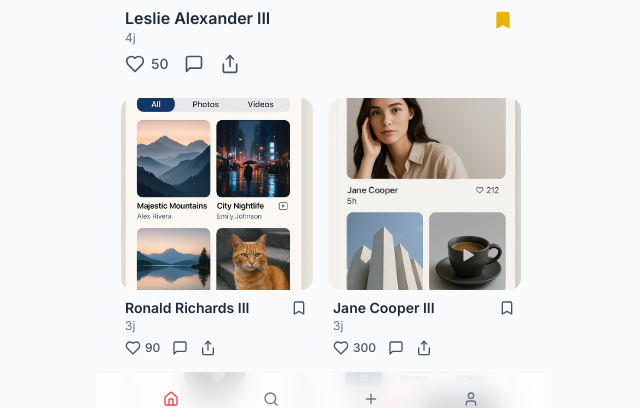
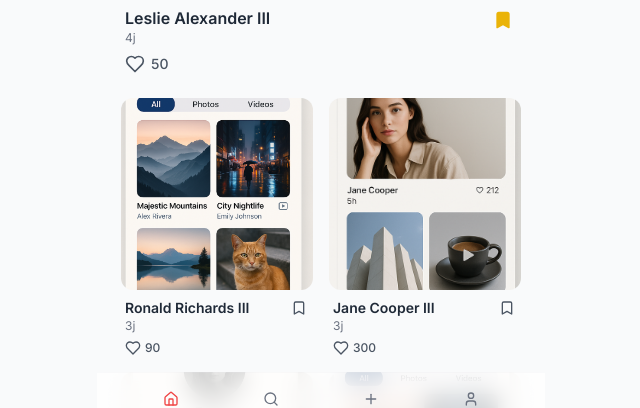
Before and after one commit to Satisfyguy/xdose-content-bloom, a React (Vite) app: page / in a window 1280 px wide. Shown: the part 375-783 px from the top of the page, without its empty margins (319-959 px from the left). Built offline with nearby package versions, Linux system fonts and the light colour scheme.

Commit message:
Remove messaging and sharing features
Removed messaging and sharing functionality from the application, as per the user's request for an adult video platform. This includes removing related UI elements and event handlers.

```diff
--- a/src/components/FeedPost.tsx
+++ b/src/components/FeedPost.tsx
@@ -1,6 +1,6 @@
 
 import React, { useState, useEffect } from 'react';
-import { Heart, MessageSquare, Share, Bookmark } from "lucide-react"; // Ajout de Bookmark
+import { Heart, Bookmark } from "lucide-react"; // Suppression de MessageSquare et Share
 
 // Interface Post mise à jour
 interface Post {
@@ -13,27 +13,23 @@ interface Post {
   caption: string;
   isSubscribed: boolean;
   isPremium: boolean;
-  isBookmarked: boolean; // Ajout de isBookmarked
+  isBookmarked: boolean;
 }
 
 interface FeedPostProps {
   post: Post;
   variant: 'large' | 'small';
   onPostClick: (post: Post) => void;
-  onToggleBookmark: (postId: number) => void; // Nouvelle prop pour gérer le favori
+  onToggleBookmark: (postId: number) => void;
 }
 
 const FeedPost = ({ post, variant, onPostClick, onToggleBookmark }: FeedPostProps) => {
   const [isLiked, setIsLiked] = useState(false);
   const [currentLikes, setCurrentLikes] = useState(post.likes);
-  // L'état isBookmarked est maintenant géré par le parent (Index.tsx) via post.isBookmarked
 
-  // Synchroniser l'état local des likes si le post change (bien que 'likes' ne soit pas censé changer dynamiquement ici)
   useEffect(() => {
     setCurrentLikes(post.likes);
-    // setIsLiked(false); // Potentiellement réinitialiser si on veut que le like soit propre au post et non persistant localement
   }, [post.likes, post.id]);
-
 
   const handleLikeClick = (e: React.MouseEvent) => {
     e.stopPropagation();
@@ -41,20 +37,9 @@ const FeedPost = ({ post, variant, onPostClick, onToggleBookmark }: FeedPostProp
     setCurrentLikes(isLiked ? currentLikes - 1 : currentLikes + 1);
   };
 
-  const handleCommentClick = (e: React.MouseEvent) => {
-    e.stopPropagation();
-    console.log("Bouton Commenter cliqué pour le post:", post.id);
-    onPostClick(post);
-  };
-
-  const handleShareClick = (e: React.MouseEvent) => {
-    e.stopPropagation();
-    console.log("Bouton Partager cliqué pour le post:", post.id);
-  };
-
   const handleBookmarkClick = (e: React.MouseEvent) => {
     e.stopPropagation();
-    onToggleBookmark(post.id); // Appeler la fonction passée en prop
+    onToggleBookmark(post.id);
   };
 
   const imageAspectRatio = variant === 'large' ? 'aspect-video' : 'aspect-square';
@@ -79,7 +64,6 @@ const FeedPost = ({ post, variant, onPostClick, onToggleBookmark }: FeedPostProp
                 <h3 className="font-semibold text-gray-800 dark:text-gray-100">{post.creator}</h3>
                 <p className="text-xs text-gray-500 dark:text-gray-400">{post.timeAgo}</p>
               </div>
-               {/* Espace pour le bouton bookmark à droite si design souhaité */}
                <button onClick={handleBookmarkClick} className="focus:outline-none p-1 group">
                 <Bookmark className={`${iconSize} group-hover:text-yellow-400 ${post.isBookmarked ? 'fill-yellow-500 text-yellow-500' : 'text-gray-600 dark:text-gray-400'}`} />
               </button>
@@ -89,16 +73,9 @@ const FeedPost = ({ post, variant, onPostClick, onToggleBookmark }: FeedPostProp
                 <Heart className={`${iconSize} group-hover:text-red-400 ${isLiked ? 'fill-red-500 text-red-500' : 'text-gray-600 dark:text-gray-400'}`} />
                 <span className={`${textClass} font-medium`}>{currentLikes}</span>
               </button>
-              <button onClick={handleCommentClick} className="flex items-center space-x-1.5 focus:outline-none group">
-                <MessageSquare className={`${iconSize} text-gray-600 dark:text-gray-400 group-hover:text-blue-400`} />
-              </button>
-              <button onClick={handleShareClick} className="flex items-center space-x-1.5 focus:outline-none group">
-                <Share className={`${iconSize} text-gray-600 dark:text-gray-400 group-hover:text-green-400`} />
-              </button>
-              {/* Bouton Bookmark déplacé en haut à droite pour la variante large */}
             </div>
           </>
-        ) : ( // Variante Small
+        ) : (
           <>
             <div className="flex justify-between items-center mt-1">
                 <h3 className="font-semibold text-sm text-gray-800 dark:text-gray-100">{post.creator}</h3>
@@ -112,13 +89,6 @@ const FeedPost = ({ post, variant, onPostClick, onToggleBookmark }: FeedPostProp
                 <Heart className={`${iconSize} group-hover:text-red-400 ${isLiked ? 'fill-red-500 text-red-500' : 'text-gray-600 dark:text-gray-400'}`} />
                 <span className={`${textClass} font-medium`}>{currentLikes}</span>
               </button>
-              <button onClick={handleCommentClick} className="flex items-center space-x-1 focus:outline-none group">
-                <MessageSquare className={`${iconSize} text-gray-600 dark:text-gray-400 group-hover:text-blue-400`} />
-              </button>
-              <button onClick={handleShareClick} className="flex items-center space-x-1 focus:outline-none group">
-                <Share className={`${iconSize} text-gray-600 dark:text-gray-400 group-hover:text-green-400`} />
-              </button>
-               {/* Bouton Bookmark déplacé en haut à droite pour la variante small */}
             </div>
           </>
         )}
--- a/src/components/PostDetailModal.tsx
+++ b/src/components/PostDetailModal.tsx
@@ -1,7 +1,8 @@
+
 import React, { useState, useEffect } from 'react';
 import { Dialog, DialogContent, DialogHeader, DialogTitle, DialogClose } from "@/components/ui/dialog";
 import { Avatar, AvatarFallback, AvatarImage } from "@/components/ui/avatar";
-import { Heart, MessageSquare, Share, X, Bookmark } from "lucide-react"; // Ajout de Bookmark
+import { Heart, X, Bookmark } from "lucide-react"; // Suppression de MessageSquare et Share
 
 // Interface Post mise à jour
 interface Post {
@@ -14,28 +15,24 @@ interface Post {
   caption: string;
   isSubscribed: boolean;
   isPremium: boolean;
-  isBookmarked: boolean; // Ajout de isBookmarked
+  isBookmarked: boolean;
 }
 
 interface PostDetailModalProps {
   post: Post | null;
   isOpen: boolean;
   onClose: () => void;
-  onToggleBookmark: (postId: number) => void; // Nouvelle prop pour gérer le favori
+  onToggleBookmark: (postId: number) => void;
 }
 
 const PostDetailModal = ({ post, isOpen, onClose, onToggleBookmark }: PostDetailModalProps) => {
   const [isLikedInModal, setIsLikedInModal] = useState(false);
   const [currentLikesInModal, setCurrentLikesInModal] = useState(0);
-  // L'état isBookmarked est maintenant géré par le parent (Index.tsx) via post.isBookmarked
 
   useEffect(() => {
     if (post) {
-      // Pour les likes, on garde un état local au modal pour l'instant
-      // L'état initial de "aimé" pourrait être synchronisé si l'information est disponible dans `post`
       setIsLikedInModal(false);
       setCurrentLikesInModal(post.likes);
-      // L'état `isBookmarked` est directement lu de `post.isBookmarked`
     }
   }, [post]);
 
@@ -45,22 +42,11 @@ const PostDetailModal = ({ post, isOpen, onClose, onToggleBookmark }: PostDetail
     e.stopPropagation();
     setIsLikedInModal(!isLikedInModal);
     setCurrentLikesInModal(isLikedInModal ? currentLikesInModal - 1 : currentLikesInModal + 1);
-    // Idéalement, cette action de like devrait aussi être propagée vers le haut.
-  };
-
-  const handleCommentInModal = (e: React.MouseEvent) => {
-    e.stopPropagation();
-    console.log("Bouton Commenter cliqué dans le modal pour le post:", post.id);
-  };
-
-  const handleShareInModal = (e: React.MouseEvent) => {
-    e.stopPropagation();
-    console.log("Bouton Partager cliqué dans le modal pour le post:", post.id);
   };
 
   const handleBookmarkInModal = (e: React.MouseEvent) => {
     e.stopPropagation();
-    onToggleBookmark(post.id); // Appeler la fonction passée en prop
+    onToggleBookmark(post.id);
   };
 
   return (
@@ -94,16 +80,10 @@ const PostDetailModal = ({ post, isOpen, onClose, onToggleBookmark }: PostDetail
         </div>
 
         <div className="p-4 space-y-3">
-          <div className="flex items-center justify-between text-gray-600 dark:text-gray-400"> {/* justify-between pour espacer les actions et le bookmark */}
-            <div className="flex items-center space-x-4"> {/* Groupe pour like, comment, share */}
+          <div className="flex items-center justify-between text-gray-600 dark:text-gray-400">
+            <div className="flex items-center space-x-4">
                 <button onClick={handleLikeInModal} className="flex items-center space-x-1 focus:outline-none group">
                 <Heart className={`w-6 h-6 group-hover:text-red-400 ${isLikedInModal ? 'fill-red-500 text-red-500' : 'text-gray-600 dark:text-gray-400'}`} />
-                </button>
-                <button onClick={handleCommentInModal} className="flex items-center space-x-1 focus:outline-none group">
-                <MessageSquare className="w-6 h-6 text-gray-600 dark:text-gray-400 group-hover:text-blue-400" />
-                </button>
-                <button onClick={handleShareInModal} className="flex items-center space-x-1 focus:outline-none group">
-                <Share className="w-6 h-6 text-gray-600 dark:text-gray-400 group-hover:text-green-400" />
                 </button>
             </div>
             <button onClick={handleBookmarkInModal} className="flex items-center space-x-1 focus:outline-none group">
```
